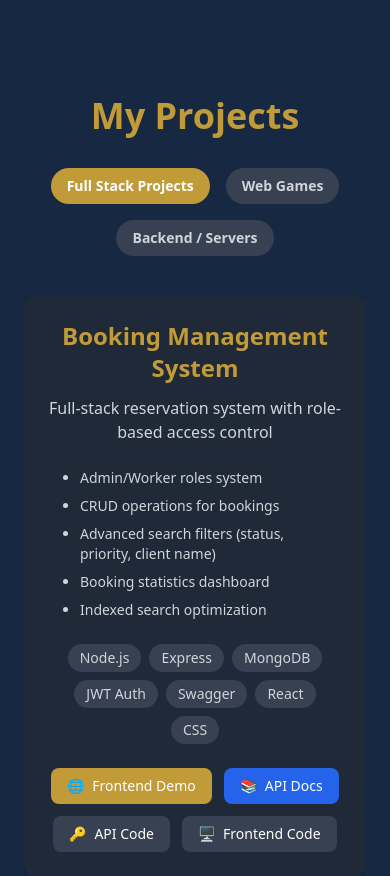
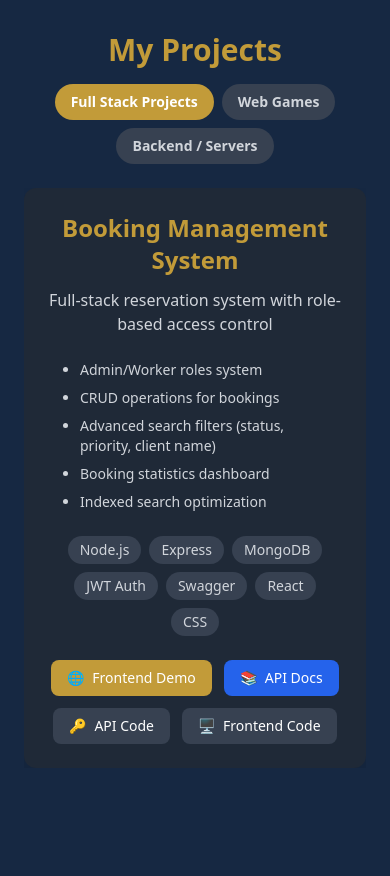
Before and after one commit to Jorgesq9/PortfolioFullStack, a Next.js app: page /projects in a window 390 px wide. After the commit the page ends 844 px from the top, so only its background shows below. Built offline with nearby package versions, Linux system fonts and the light colour scheme.

Commit message:
responsive

```diff
--- a/pages/projects.js
+++ b/pages/projects.js
@@ -34,7 +34,7 @@ const Projects = ({ language }) => {
     >
       {/* TÍTULO */}
       <motion.h2
-        className="flex-shrink-0 text-4xl font-bold text-center mt-24 mb-8 text-[#C29B39]"
+        className="flex-shrink-0 text-3xl sm:text-4xl font-bold text-center mt-8 sm:mt-24 mb-4 sm:mb-8 text-[#C29B39]"
         initial={{ opacity: 0 }}
         whileInView={{ opacity: 1 }}
         transition={{ duration: 0.6 }}
@@ -44,7 +44,7 @@ const Projects = ({ language }) => {
 
       {/* BOTONES */}
       <motion.div
-        className="flex-shrink-0 flex justify-center gap-4 mb-6 flex-wrap"
+        className="flex-shrink-0 flex justify-center gap-2 sm:gap-4 mb-4 sm:mb-6 flex-wrap"
         initial={{ opacity: 0, y: 30 }}
         whileInView={{ opacity: 1, y: 0 }}
         transition={{ duration: 0.7, delay: 0.2 }}
@@ -67,8 +67,8 @@ const Projects = ({ language }) => {
       </motion.div>
 
       {/* CONTENIDO CENTRAL OCUPA ESPACIO RESTANTE */}
-      <div className="w-full flex justify-center flex-1 pb-8 mt-4">
-        <div className="w-full max-w-2xl h-[60vh] flex items-start">
+      <div className="w-full flex justify-center flex-1 pb-4 sm:pb-8 mt-2 sm:mt-8">
+        <div className="w-full max-w-2xl h-auto sm:h-[60vh] flex items-start">
           <AnimatePresence mode="wait">
             <Swiper
               key={activeCategory}
```
